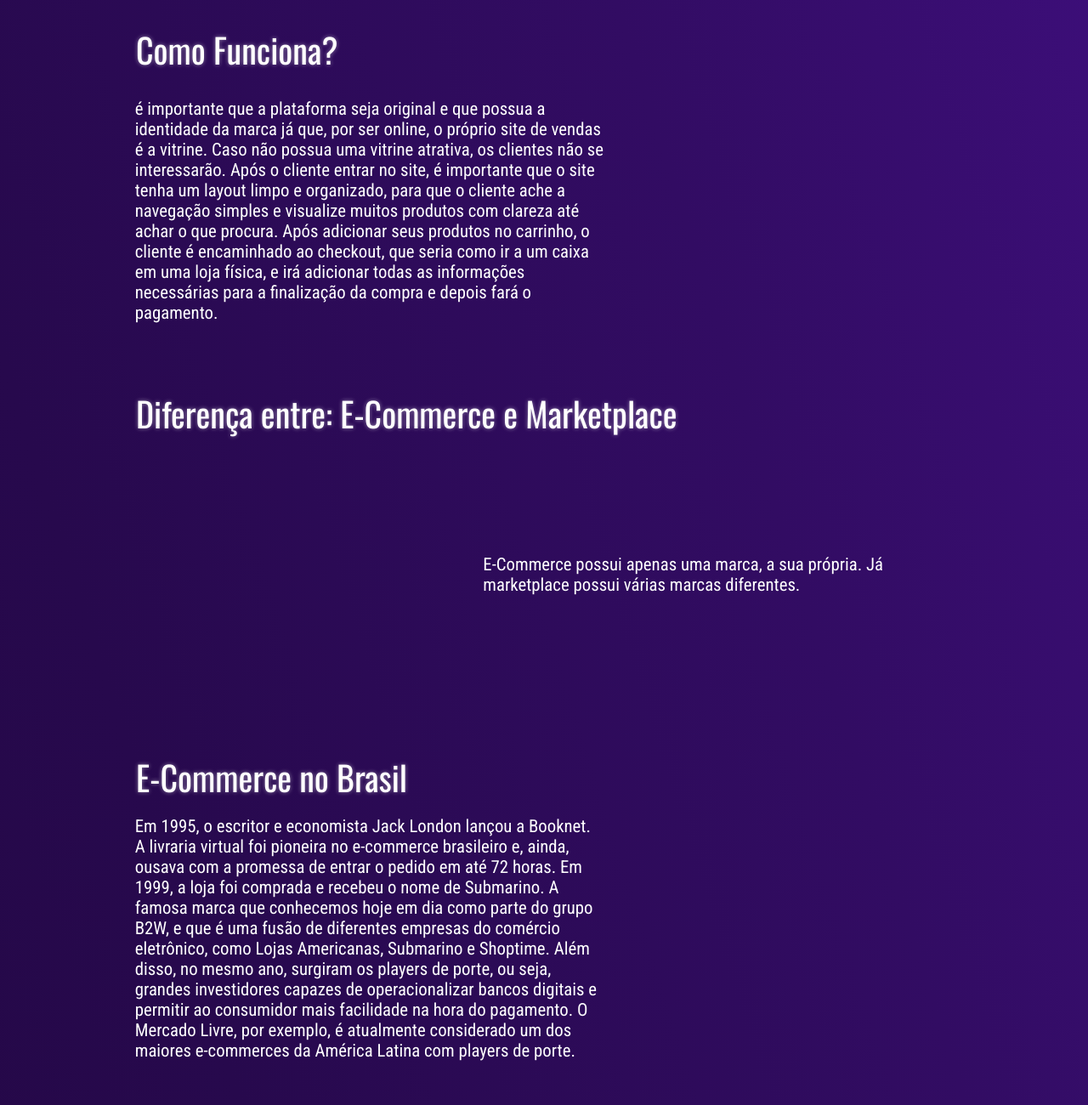
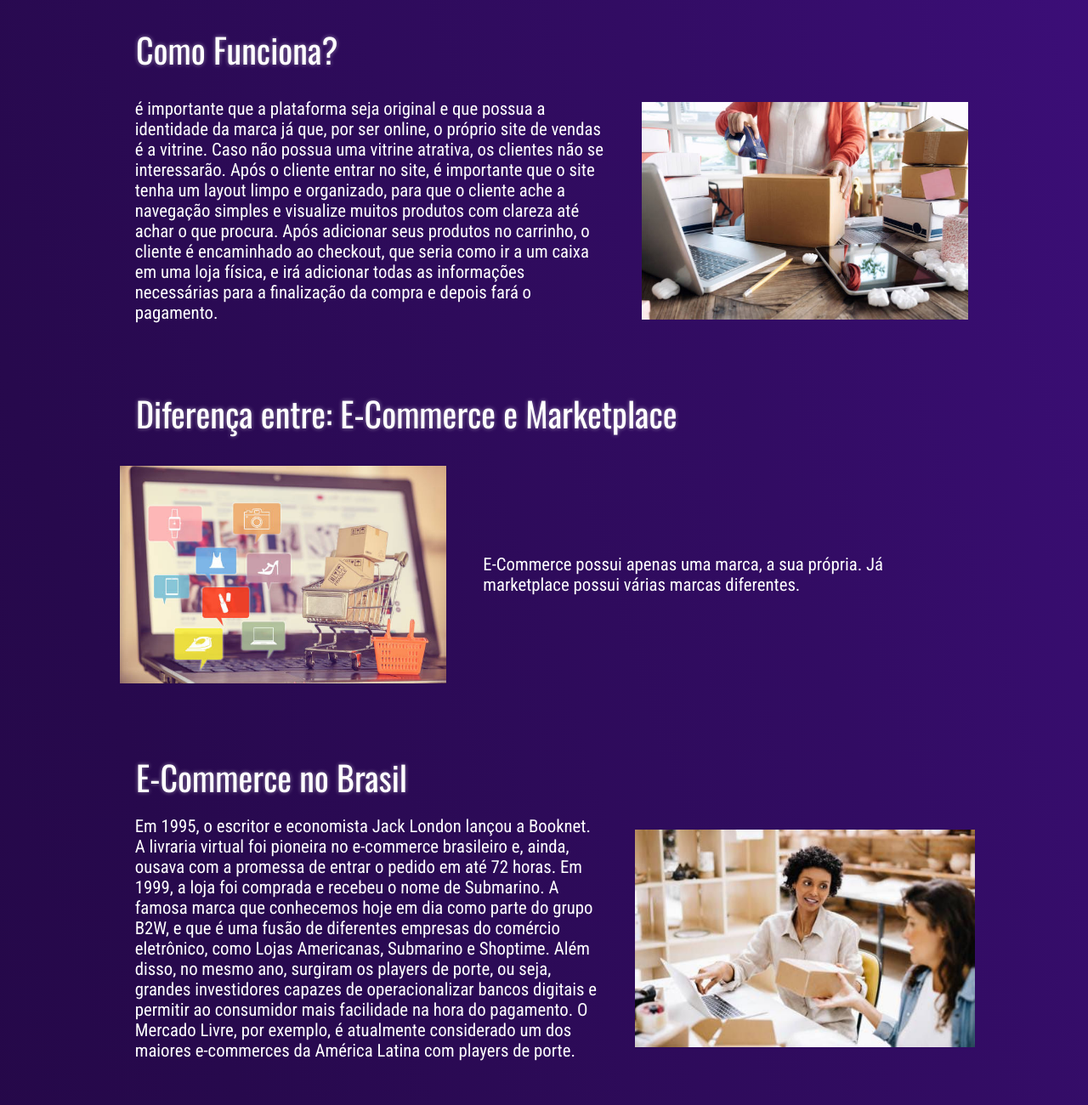
Before and after one commit to yungvirugo/ComerceXD, a plain HTML site: page comercio.html in a window 1280 px wide. Shown: the part 940-2240 px from the top of the page at 85% size. Drawn offline with nearby package versions, Linux system fonts and the light colour scheme.

Commit message:
Update comercio.html

```diff
--- a/comercio.html
+++ b/comercio.html
@@ -43,7 +43,7 @@
         </div>
 
         <div class="centralizar">
-            <div class="photo-set"><img src="" alt=""></div>
+            <div class="photo-set"><img src="imgs/1-coisa.jpeg" alt=""></div>
             <div class="txt-set">
                 <p>Um site de e-commerce, também conhecido como loja virtual, é um site de venda de produtos ou serviços pela internet, oferecendo aos seus clientes:
                     Conveniência: os consumidores podem comprar produtos ou serviços 24 horas por dia, 7 dias por semana, sem precisar sair de casa.
@@ -77,7 +77,7 @@
             <div class="txt-set">
                 <p>é importante que a plataforma seja original e que possua a identidade da marca já que, por ser online, o próprio site de vendas é a vitrine. Caso não possua uma vitrine atrativa, os clientes não se interessarão. Após o cliente entrar no site, é importante que o site tenha um layout limpo e organizado, para que o cliente ache a navegação simples e visualize muitos produtos com clareza até achar o que procura. Após adicionar seus produtos no carrinho, o cliente é encaminhado ao checkout, que seria como ir a um caixa em uma loja física, e irá adicionar todas as informações necessárias para a finalização da compra e depois fará o pagamento.</p>
             </div>
-            <div class="photo-set"><img src="" alt=""></div>
+            <div class="photo-set"><img src="imgs/2-coisa.jpeg" alt=""></div>
         </div>
 
         <section id="surgiu"></section>
@@ -87,7 +87,7 @@
         </div>
 
         <div class="centralizar">
-            <div class="photo-set"><img src="" alt=""></div>
+            <div class="photo-set"><img src="imgs/4-coisa.jpeg" alt=""></div>
             <div class="txt-set">
                 <p>E-Commerce possui apenas uma marca, a sua própria. Já marketplace possui várias marcas diferentes.</p>
             </div>
@@ -105,7 +105,7 @@
                     Em 1999, a loja foi comprada e recebeu o nome de Submarino. A famosa marca que conhecemos hoje em dia como parte do grupo B2W, e que é uma fusão de diferentes empresas do comércio eletrônico, como Lojas Americanas, Submarino e Shoptime.
                     Além disso, no mesmo ano, surgiram os players de porte, ou seja, grandes investidores capazes de operacionalizar bancos digitais e permitir ao consumidor mais facilidade na hora do pagamento. O Mercado Livre, por exemplo, é atualmente considerado um dos maiores e-commerces da América Latina com players de porte.</p>
             </div>
-            <div class="photo-set"><img src="" alt=""></div>
+            <div class="photo-set"><img src="imgs/3-coisa.jpeg" alt=""></div>
         </div>
 
         <section id="tipos"></section>
```
